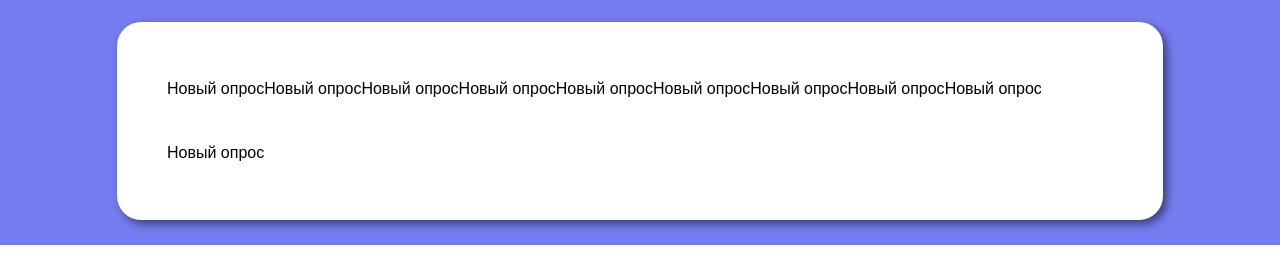
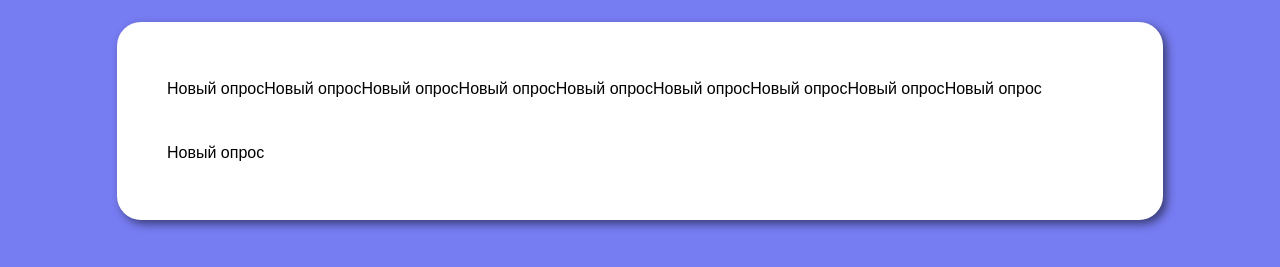
Before and after one commit to MickhOse-Zitrop/zitrop-forms, a plain HTML site: page forms/index.html in a window 1280 px wide. Shown: the part 70-337 px from the top of the page. Drawn offline with Linux system fonts and the light colour scheme.

Commit message:
Update style.css

```diff
--- a/css/style.css
+++ b/css/style.css
@@ -602,6 +602,10 @@ body {
 
 /* Main */
 
+.main {
+	min-height: calc(100vh - 211px);
+}
+
 .main_background {
 	height: 450px;
 	background-color: #2932E9;
```
